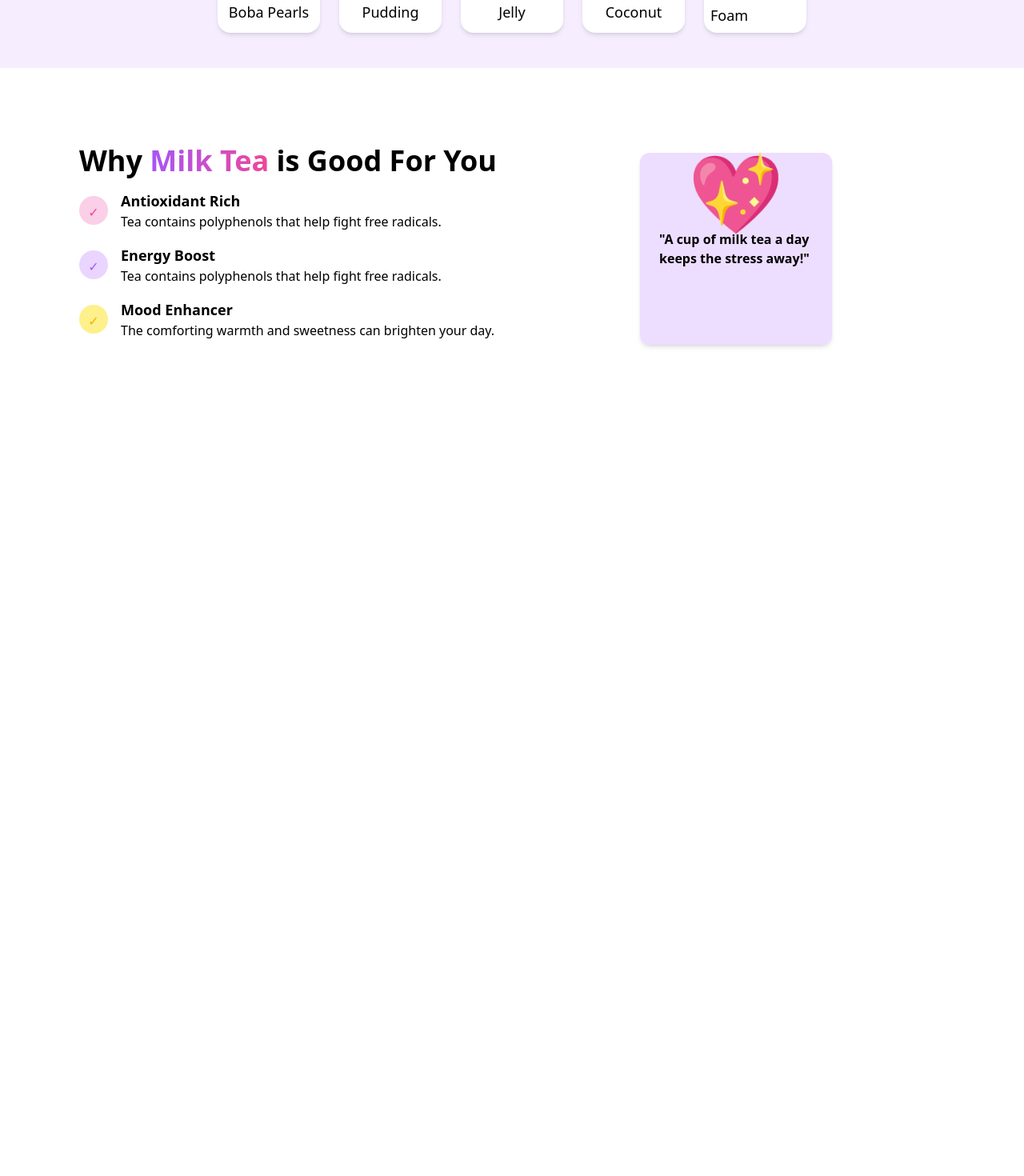
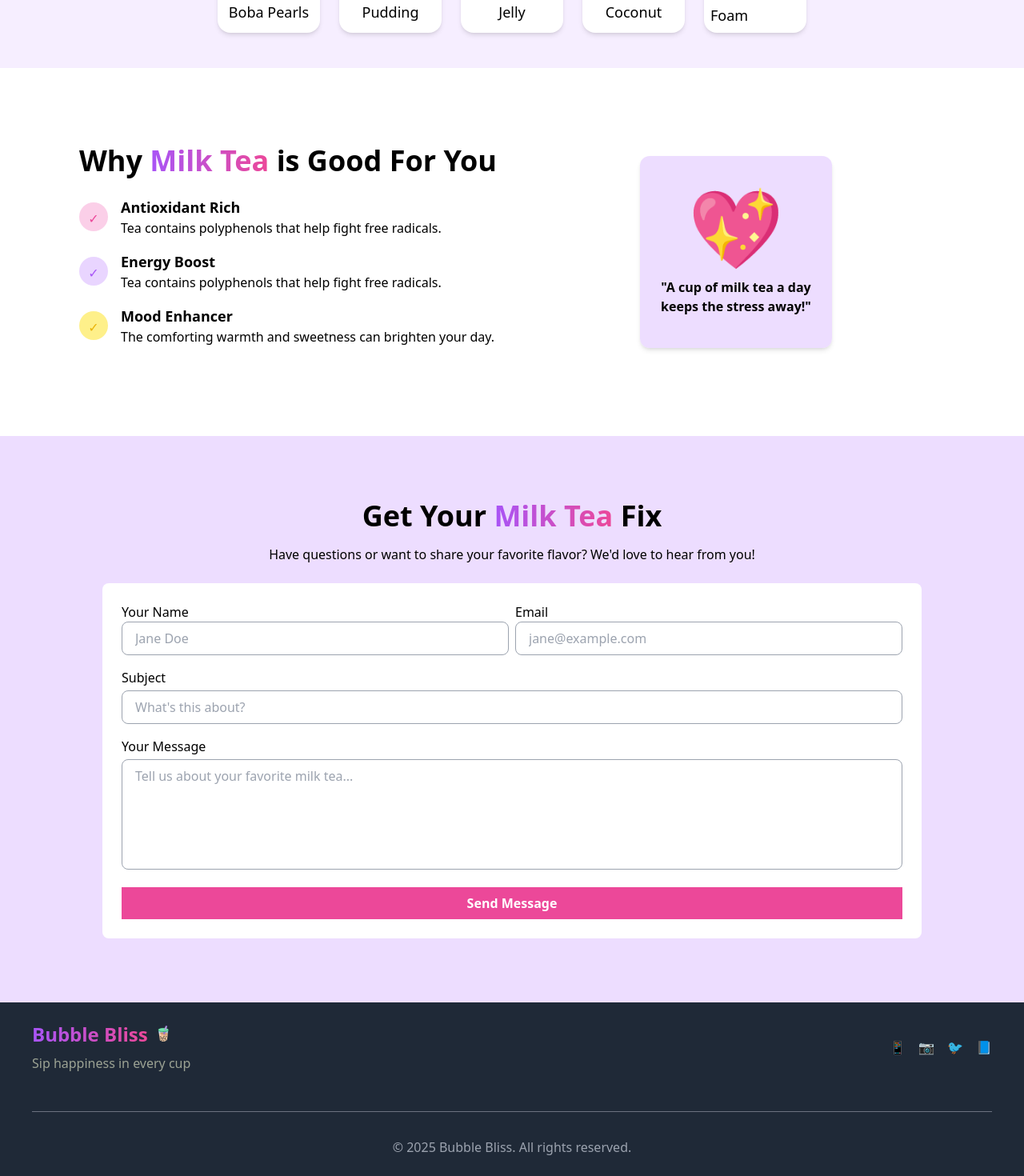
Before and after one commit to LandonLorica5555/react-viter-bubble-bliss-LORICA, a React (Vite) app: page / in a window 1280 px wide. Shown: the part 1091-2561 px from the top of the page at 80% size. Before the commit the page ends 1628 px from the top, so only its background shows below. Built offline with nearby package versions, Linux system fonts and the light colour scheme.

Commit message:
added contact and footer page + mobile responsive

```diff
--- a/src/components/pages/home/Home.jsx
+++ b/src/components/pages/home/Home.jsx
@@ -5,6 +5,7 @@ import Types from './types/Types'
 import Toppings from './toppings/Toppings'
 import Benefits from './benefits/Benefits'
 import Footer from '../../partials/Footer'
+import Contact from './contact/Contact'
 
 const Home = () => {
   return (
@@ -14,6 +15,7 @@ const Home = () => {
       <Types />
       <Toppings />
       <Benefits />
+      <Contact />
       <Footer />
     </>
   )
--- a/src/components/pages/home/banner/Banner.jsx
+++ b/src/components/pages/home/banner/Banner.jsx
@@ -5,8 +5,8 @@ const Banner = () => {
     <>
       <section id="home" className="py-20 bg-pink-100">
         <div className="container">
-            <div className="grid grid-cols-1 md:grid-cols-2 items-center gap-4">
-                <div className="">
+            <div className="grid grid-cols-1 md:grid-cols-2 items-center gap-6">
+                <div className="text-center md:text-left">
                     <h1 className="text-4xl text-black font-bold mb-4">Discover the <span className="text-4xl font-bold bg-gradient-to-r from-purple-500 to-pink-500 bg-clip-text text-transparent mb-4">Joy</span> of Milk Tea </h1>
                     <p className="mb-6">Creamy, sweet, and refreshing - our milk tea will transport you to flavor paradise with every sip.</p>
                     <button className="bg-pink-500 px-4 py-2 rounded-full text-white font-bold">Explore Flavors</button>
--- a/src/components/pages/home/benefits/Benefits.jsx
+++ b/src/components/pages/home/benefits/Benefits.jsx
@@ -1,4 +1,4 @@
-import React from 'react'
+import React from "react";
 
 const Benefits = () => {
   return (
@@ -6,53 +6,73 @@ const Benefits = () => {
       <section id="benefits" className="bg-white p-4">
         <div className="container max-w-6xl mx-auto py-20 grid grid-cols-1 md:grid-cols-2 justify-items-center items-center">
           <div className="mb-10 md:mb-0">
-                <h2 className="text-4xl text-black font-bold mb-4">Why <span className="text-4xl font-bold bg-gradient-to-r from-purple-500 to-pink-500 bg-clip-text text-transparent">Milk Tea</span> is Good For You</h2>
+            <h2 className="text-4xl text-black font-bold mb-6">
+              Why{" "}
+              <span className="text-4xl font-bold bg-gradient-to-r from-purple-500 to-pink-500 bg-clip-text text-transparent">
+                Milk Tea
+              </span>{" "}
+              is Good For You
+            </h2>
             <div className="grid grid-cols-1">
-                  <ul className="flex flex-row items-center gap-4 mb-4">
+              <ul className="flex flex-col md:flex-row items-center gap-4 mb-4">
                 <li>
                   <div className="bg-pink-200 size-9 rounded-full p-2 text-center">
                     <p className="text-pink-500">✓</p>
                   </div>
                 </li>
                 <li>
+                  <div className="text-center md:text-left">
                     <h2 className="text-lg font-bold">Antioxidant Rich</h2>
-                      <p className="">Tea contains polyphenols that help fight free radicals.</p>
+                    <p className="">
+                      Tea contains polyphenols that help fight free radicals.
+                    </p>
+                  </div>
                 </li>
               </ul>
-                  <ul className="flex flex-row items-center gap-4 mb-4">
+              <ul className="flex flex-col md:flex-row items-center gap-4 mb-4">
                 <li>
                   <div className="bg-purple-200 size-9 rounded-full p-2 text-center">
                     <p className="text-purple-500">✓</p>
                   </div>
                 </li>
                 <li>
+                  <div className="text-center md:text-left">
                     <h2 className="text-lg font-bold">Energy Boost</h2>
-                      <p className="">Tea contains polyphenols that help fight free radicals.</p>
+                    <p className="">
+                      Tea contains polyphenols that help fight free radicals.
+                    </p>
+                  </div>
                 </li>
               </ul>
-                  <ul className="flex flex-row items-center gap-4 mb-4">
+              <ul className="flex flex-col md:flex-row items-center gap-4 mb-4">
                 <li>
                   <div className="bg-yellow-200 size-9 rounded-full p-2 text-center">
                     <p className="text-yellow-500">✓</p>
                   </div>
                 </li>
                 <li>
+                  <div className="text-center md:text-left">
                     <h2 className="text-lg font-bold">Mood Enhancer</h2>
-                      <p className="">The comforting warmth and sweetness can brighten your day.</p>
+                    <p className="">
+                      The comforting warmth and sweetness can brighten your day.
+                    </p>
+                  </div>
                 </li>
               </ul>
             </div>
           </div>
-              <div className="bg-purple-200/80 size-60 rounded-xl shadow-md justify-items-center">
-                <div className="items-center justify-items-center">
-                  <p className="text-8xl">💖</p>
-                  <p className="font-bold max-w-48">"A cup of milk tea a day keeps the stress away!"</p>
+          <div className="bg-purple-200/80 size-60 rounded-xl shadow-md justify-center">
+            <div className="flex flex-col h-full items-center justify-items-center justify-center text-center">
+              <p className="text-8xl mb-4">💖</p>
+              <p className="font-bold max-w-48">
+                "A cup of milk tea a day keeps the stress away!"
+              </p>
             </div>
           </div>
         </div>
       </section>
     </>
-  )
-}
+  );
+};
 
-export default Benefits
+export default Benefits;
--- a/src/components/pages/home/contact/Contact.jsx
+++ b/src/components/pages/home/contact/Contact.jsx
@@ -0,0 +1,80 @@
+import React from "react";
+
+const Contact = () => {
+  return (
+    <>
+      <section id="contact" className="bg-purple-200/80 py-20">
+        <div className="container justify-items-center">
+          <div className="text-center">
+            <h2 className="text-4xl text-black font-bold mb-4">
+              Get Your{" "}
+              <span className="text-4xl font-bold bg-gradient-to-r from-purple-500 to-pink-500 bg-clip-text text-transparent">
+                Milk Tea
+              </span>{" "}
+              Fix
+            </h2>
+            <p className="mb-6">
+              Have questions or want to share your favorite flavor? We'd love to
+              hear from you!
+            </p>
+          </div>
+          <div className="bg-white p-6 rounded-lg max-w-5xl w-full">
+            <form action="" className="space-y-4">
+              <div className="flex flex-col md:flex-row gap-2">
+                <div className="flex-1">
+                  <label htmlFor="name" className="block font-medium">
+                    Your Name
+                  </label>
+                  <input
+                    type="text"
+                    id="name"
+                    className="w-full px-4 py-2 bg-white border border-gray-400 rounded-lg focus:outline-none focus:ring-2 focus:ring-white"
+                    placeholder="Jane Doe"
+                  />
+                </div>
+                <div className="flex-1">
+                  <label htmlFor="email" className="block font-medium">
+                    Email
+                  </label>
+                  <input
+                    type="email"
+                    id="name"
+                    className="w-full px-4 py-2 bg-white border border-gray-400 rounded-lg"
+                    placeholder="jane@example.com"
+                  />
+                </div>
+              </div>
+              <div className="">
+                <label htmlFor="subject" className="block mb-1 font-medium">
+                  Subject
+                </label>
+                <input
+                  type="text"
+                  className="w-full px-4 py-2 bg-white border border-gray-400 rounded-lg"
+                  placeholder="What's this about?"
+                />
+              </div>
+              <div>
+                <label htmlFor="message" className="block mb-1 font-medium">
+                  Your Message
+                </label>
+                <textarea
+                  name=""
+                  id="message"
+                  rows="5"
+                  className="w-full px-4 py-2 bg-white border border-gray-400 rounded-lg overflow-hidden resize-none"
+                  placeholder="Tell us about your favorite milk tea..."
+                ></textarea>
+              </div>
+              <button className="bg-pink-500 w-full px-4 py-2 text-white font-bold">
+                Send Message
+              </button>
+            </form>
+          </div>
+        </div>
+      </section>
+    </>
+  );
+};
+
+export default Contact;
--- a/src/components/partials/Footer.jsx
+++ b/src/components/partials/Footer.jsx
@@ -1,11 +1,47 @@
-import React from 'react'
+import React from "react";
 
 const Footer = () => {
   return (
     <>
-      <p></p>
+      <footer className="bg-[#1f2937] p-6">
+        <div className="container">
+          <div className="flex flex-col items-center md:flex-row justify-between gap-4">
+            <div className="">
+              <div className="title flex flex-row gap-2">
+                <h1 className="text-2xl font-bold bg-gradient-to-r from-purple-500 to-pink-500 bg-clip-text text-transparent mb-2">
+                  Bubble Bliss
+                </h1>
+                <p className="text-lg">🧋</p>
+              </div>
+              <p className="text-[#9ca394]">Sip happiness in every cup</p>
+            </div>
+            <div className="">
+              <ul className="flex gap-4">
+                <li>
+                  <a href="#">📱</a>
+                </li>
+                <li>
+                  <a href="#">📷</a>
+                </li>
+                <li>
+                  <a href="#">🐦</a>
+                </li>
+                <li>
+                  <a href="#">📘</a>
+                </li>
+              </ul>
+            </div>
+          </div>
+           <div className="border-t border-gray-500 mt-12 pt-8 text-center text-gray-400">
+            <p>
+              © {new Date().getFullYear()} Bubble Bliss. All rights
+              reserved.
+            </p>
+          </div>
+        </div>
+      </footer>
     </>
-  )
-}
+  );
+};
 
-export default Footer
+export default Footer;
--- a/src/components/partials/Navigation.jsx
+++ b/src/components/partials/Navigation.jsx
@@ -79,7 +79,7 @@ const Navigation = () => {
             Home
           </a>
           <a
-            href="#ypes"
+            href="#types"
             className="hover:bg-gradient-to-r from-purple-500 to-pink-500 hover:bg-clip-text hover:text-transparent font-semibold transition"
             onClick={() => setIsMenuOpen(false)}
           >
```
Lines whose indentation alone changed are shown as unchanged.
